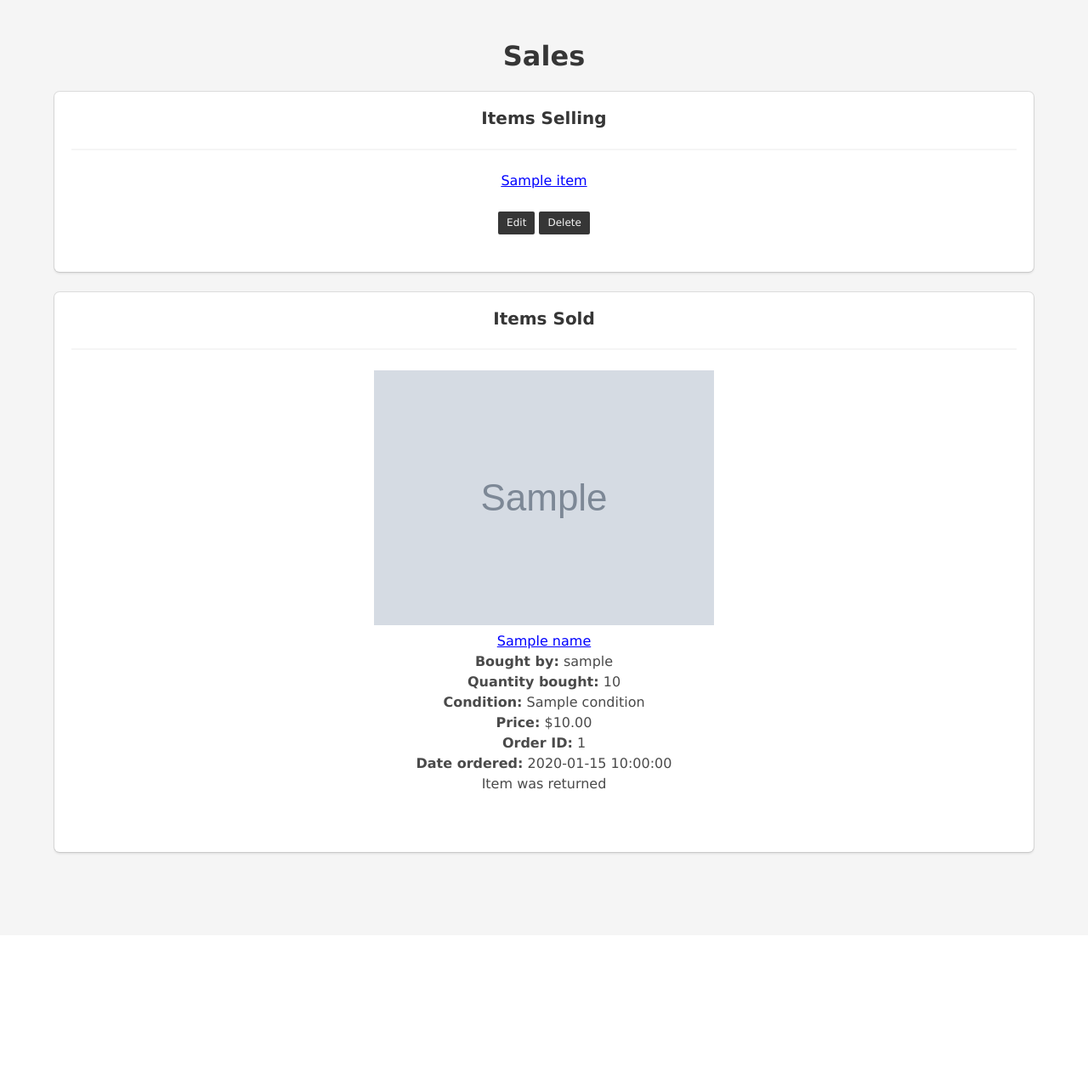
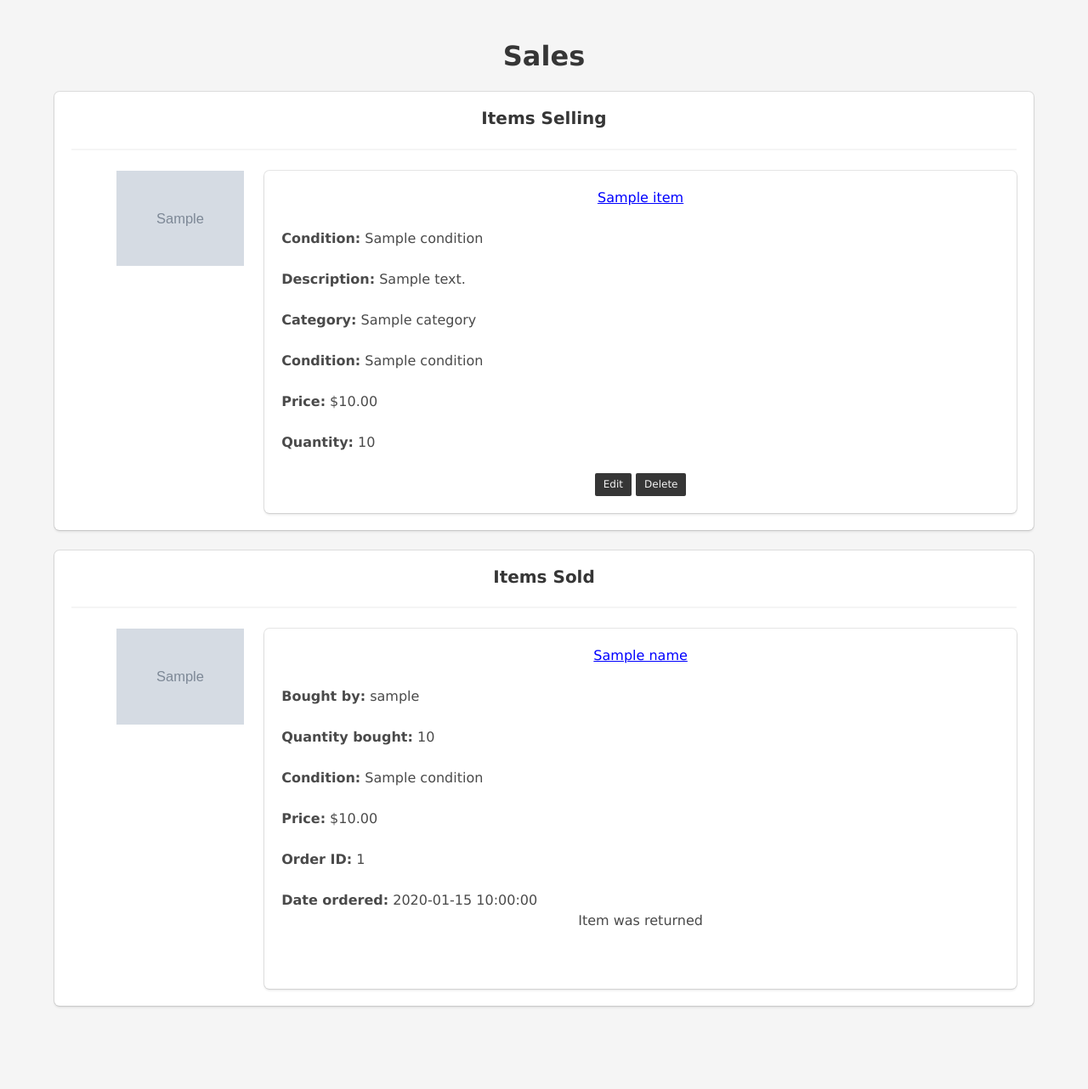
Before and after one commit to ramisbahi/MiniAmazon, a Flask app: template templates/sales_history.html in a window 1280 px wide. Shown: the part 52-1334 px from the top of the page at 85% size. Before the commit the page ends 1059 px from the top, so only its background shows below. Run offline with Flask 2, Linux system fonts and the light colour scheme; the template is opened without the code that fills it: most values are stand-ins (such as "Sample title", 1, 10 or a date in 2020); grey boxes marked "Sample" are stand-in pictures; parts of the project's set-up code (start-up, migrations or seed data) failed here and were passed over; some libraries are stand-ins or nearby versions.

Commit message:
sales history

```diff
--- a/templates/sales_history.html
+++ b/templates/sales_history.html
@@ -18,19 +18,28 @@
 <div class="box">
     <h1 class="title is-5">Items Selling</h1>
     {% for item in itemsSelling%}
+
         <hr>
-    <p> <a href="{{url_for('item', product_id=item.product_id)}}"><h1 style="color:blue;"><u>{{item.item_name}}</u></h1></a>
-    </p>
+        <div class="columns">
+            <div class="column is-one-fifth"><img src={{item.image}} height="150" width="150"  style="float:right"></div>
+            <div class="column"><div class="box">
+                <p style="text-align:left"> <a href="{{url_for('item', product_id=item.product_id)}}"><h1 style="color:blue;"><u>{{item.item_name}}</u></h1></a><br><p style="text-align:left"> <b>Condition:</b> {{item.condition}} </p>
+                <br><p style="text-align:left"> <b>Description:</b> {{item.description}} </p>
+                <br><p style="text-align:left"> <b>Category:</b> {{item.category}} </p>
+                <br><p style="text-align:left"> <b>Condition:</b> {{item.condition}} </p>
+                <br><p style="text-align:left"> <b>Price:</b> ${{'%0.2f' % item.price}} </p>
+                <br><p style="text-align:left"> <b>Quantity:</b> {{item.quantity}} </p>
                 <br>
-    <p>
                 <a class="button is-dark is-small" href="{{url_for('edit_item', product_id=item.product_id)}}">
                     Edit
                 </a>
                 <a class="button is-dark is-small" href="{{url_for('delete_item', product_id=item.product_id)}}">
                     Delete
                 </a>
-    </p>
-    <br>
+            </div></div>
+        </div>
+
+
     {% endfor %}
 </div>
 
@@ -38,21 +47,28 @@
 <h5 class="title is-5">Items Sold</h5>
 <ul>
     {% for item in itemsSold%}
+
     <hr>
-      <li>
-          <img src="{{item[1].image}}">
-          <p><a href="{{url_for('item', product_id=item[1].product_id)}}"><p style="color:blue;"><u>{{item[1].item_name}}</u></p></a> </p>
-          <p> <b>Bought by:</b> {{item[2].buyer_username}} </p>
-          <p> <b>Quantity bought:</b> {{item[0].order_quantity}} </p>
-          <p> <b>Condition:</b> {{item[1].condition}} </p>
-          <p> <b>Price:</b> ${{'%0.2f' % item[1].price}} </p>
-          <p> <b>Order ID:</b> {{item[2].order_id}}</p>
-          <p> <b>Date ordered:</b> {{item[2].date_ordered}}</p>
+    <div class="columns">
+        <div class="column is-one-fifth"><img src={{item[1].image}} height="150" width="150"  style="float:right"></div>
+        <div class="column"><div class="box">
+            <p style="text-align:left"><a href="{{url_for('item', product_id=item[1].product_id)}}"><p style="color:blue;"><u>{{item[1].item_name}}</u></p></a> </p>
+            <br><p style="text-align:left"> <b>Bought by:</b> {{item[2].buyer_username}} </p>
+            <br><p style="text-align:left"> <b>Quantity bought:</b> {{item[0].order_quantity}} </p>
+            <br><p style="text-align:left"> <b>Condition:</b> {{item[1].condition}}</p>
+            <br><p style="text-align:left"> <b>Price:</b> ${{'%0.2f' % item[1].price}} </p>
+            <br><p style="text-align:left"> <b>Order ID:</b> {{item[2].order_id}} </p>
+            <br><p style="text-align:left"><b>Date ordered:</b> {{item[2].date_ordered}} </p>
             {% if item[0].date_returned %}
             <p> Item was returned </p>
             {% endif %}
-      </li>
-      <br></br>
+
+            <br>
+            <br>
+
+        </div></div>
+    </div>
+
     {% endfor %}
 </ul>
 </div>
```
Lines whose indentation alone changed are shown as unchanged.
